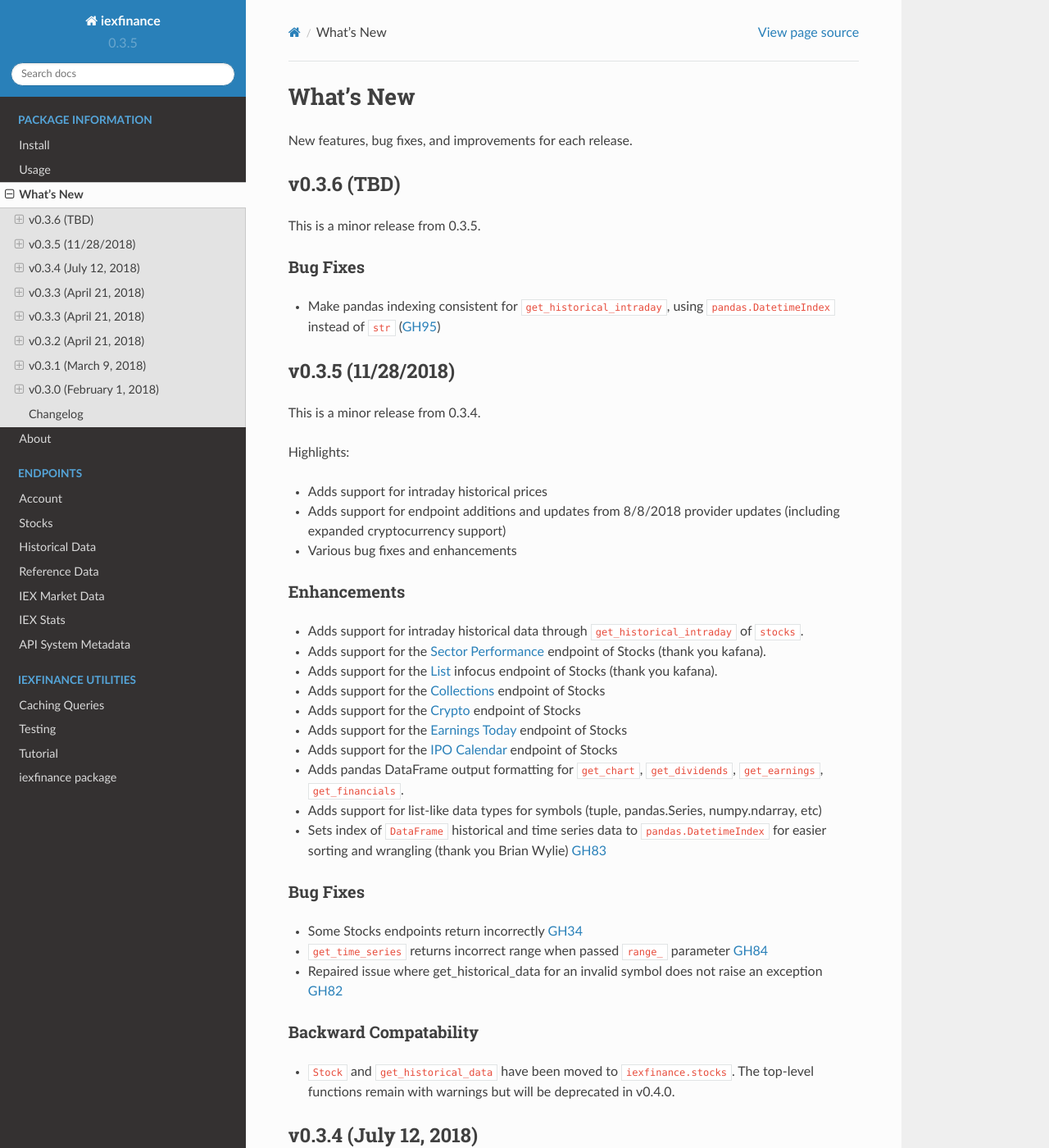
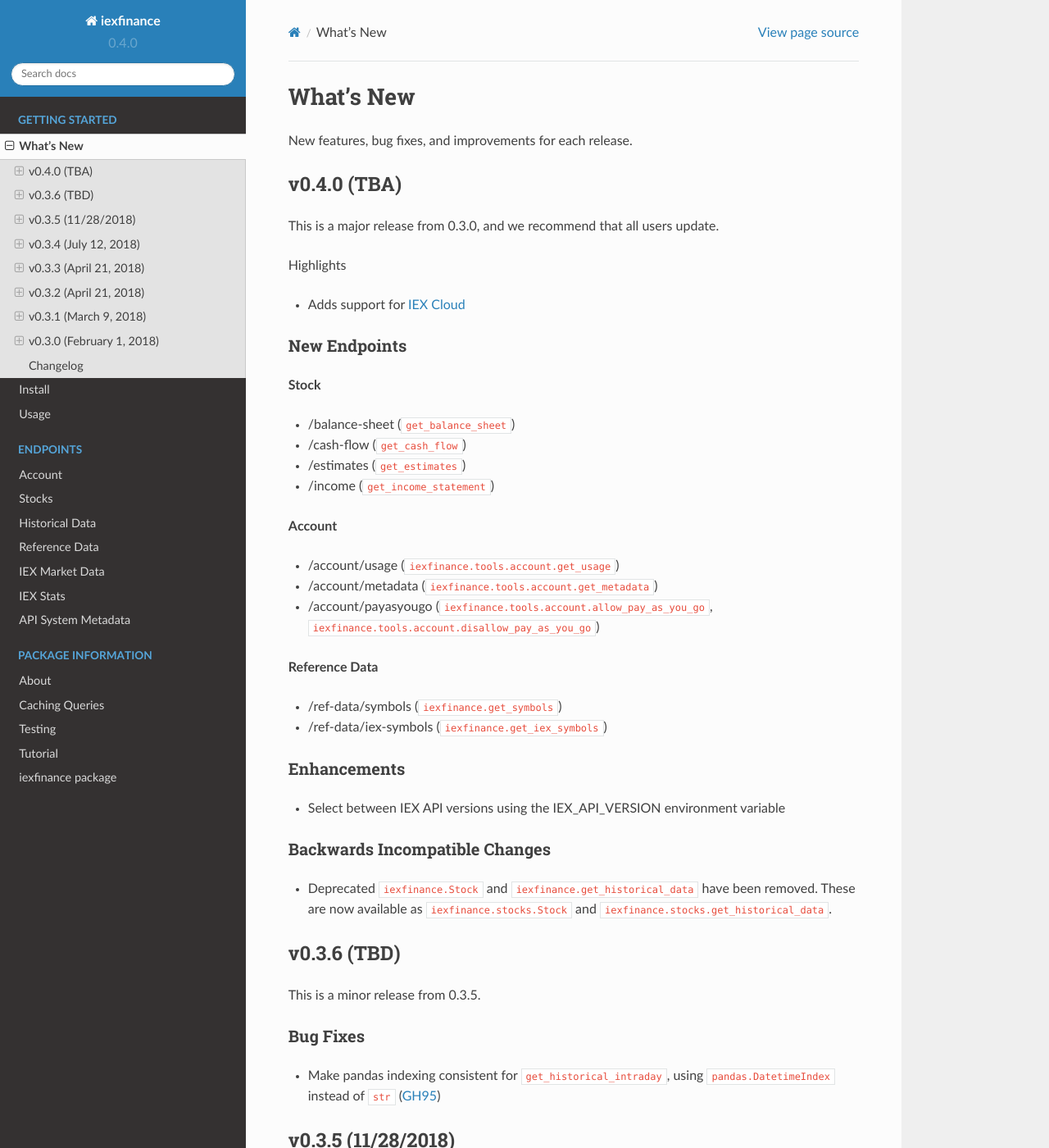
Before and after one commit to addisonlynch/iexfinance, a Sphinx documentation site: the page built from docs/source/whatsnew.rst, in a window 1280 px wide and 1400 px high. Shown: the whole window at 82% size. Built offline with Sphinx 7.4.7 and the Read the Docs theme 2.0.0, drawn with Linux system fonts in a browser that asks for light colours; some of the changed text lies outside the part shown.

Commit message:
CLN: Added IEX Cloud warnings to docstrings

```diff
--- a/docs/source/conf.py
+++ b/docs/source/conf.py
@@ -34,7 +34,8 @@
 extensions = ['sphinx.ext.autodoc', 'sphinx.ext.githubpages',
               'IPython.sphinxext.ipython_console_highlighting',
               'IPython.sphinxext.ipython_directive',
-              'sphinxcontrib.napoleon', 'sphinx.ext.todo']
+              'sphinxcontrib.napoleon', 'sphinx.ext.todo',
+              'sphinxcontrib.fulltoc']
 
 # Add any paths that contain templates here, relative to this directory.
 templates_path = ['_templates']
@@ -58,9 +59,9 @@
 # built documents.
 #
 # The short X.Y version.
-version = '0.3.5'
+version = '0.4.0'
 # The full version, including alpha/beta/rc tags.
-release = '0.3.5'
+release = '0.4.0'
 
 # The language for content autogenerated by Sphinx. Refer to documentation
 # for a list of supported languages.
--- a/docs/source/whatsnew.rst
+++ b/docs/source/whatsnew.rst
@@ -6,13 +6,13 @@
 
 New features, bug fixes, and improvements for each release.
 
+.. include:: whatsnew/v0.4.0.txt
+
 .. include:: whatsnew/v0.3.6.txt
 
 .. include:: whatsnew/v0.3.5.txt
 
 .. include:: whatsnew/v0.3.4.txt
-
-.. include:: whatsnew/v0.3.3.txt
 
 .. include:: whatsnew/v0.3.3.txt
 
--- a/docs/source/whatsnew/v0.4.0.txt
+++ b/docs/source/whatsnew/v0.4.0.txt
@@ -21,13 +21,21 @@
 
 * /balance-sheet (``get_balance_sheet``)
 * /cash-flow (``get_cash_flow``)
+* /estimates (``get_estimates``)
 * /income (``get_income_statement``)
 
 **Account**
+
 * /account/usage (``iexfinance.tools.account.get_usage``)
-* /account/metadaa (``iexfinance.tools.account.get_metadata``)
+* /account/metadata (``iexfinance.tools.account.get_metadata``)
 * /account/payasyougo (``iexfinance.tools.account.allow_pay_as_you_go``,
   ``iexfinance.tools.account.disallow_pay_as_you_go``)
+
+**Reference Data**
+
+* /ref-data/symbols (``iexfinance.get_symbols``)
+* /ref-data/iex-symbols (``iexfinance.get_iex_symbols``)
+
 
 .. whatsnew_040.enhancements:
 
--- a/iexfinance/__init__.py
+++ b/iexfinance/__init__.py
@@ -127,6 +127,9 @@
 
     Reference: https://iexcloud.io/docs/api/#symbols
 
+    .. warning:: This endpoint is only available using IEX Cloud. See
+                 :ref:`Migrating` for more information.
+
     Data Weighting: ``100`` per call
     """
     return Symbols(**kwargs).fetch()
@@ -138,6 +141,9 @@
     supports for trading
 
     Reference: https://iexcloud.io/docs/api/#iex-symbols
+
+    .. warning:: This endpoint is only available using IEX Cloud. See
+                 :ref:`Migrating` for more information.
 
     Data Weighting: ``Free``
     """
--- a/requirements-dev.txt
+++ b/requirements-dev.txt
@@ -6,4 +6,5 @@
 sphinx
 sphinx-autobuild
 sphinx-rtd-theme
+sphinxcontrib-fulltoc
 sphinxcontrib-napoleon
```
Also changed, not shown: docs/source/index.rst (+22 -22 lines), docs/source/stocks.rst (+0 -8 lines), 4 other files.
